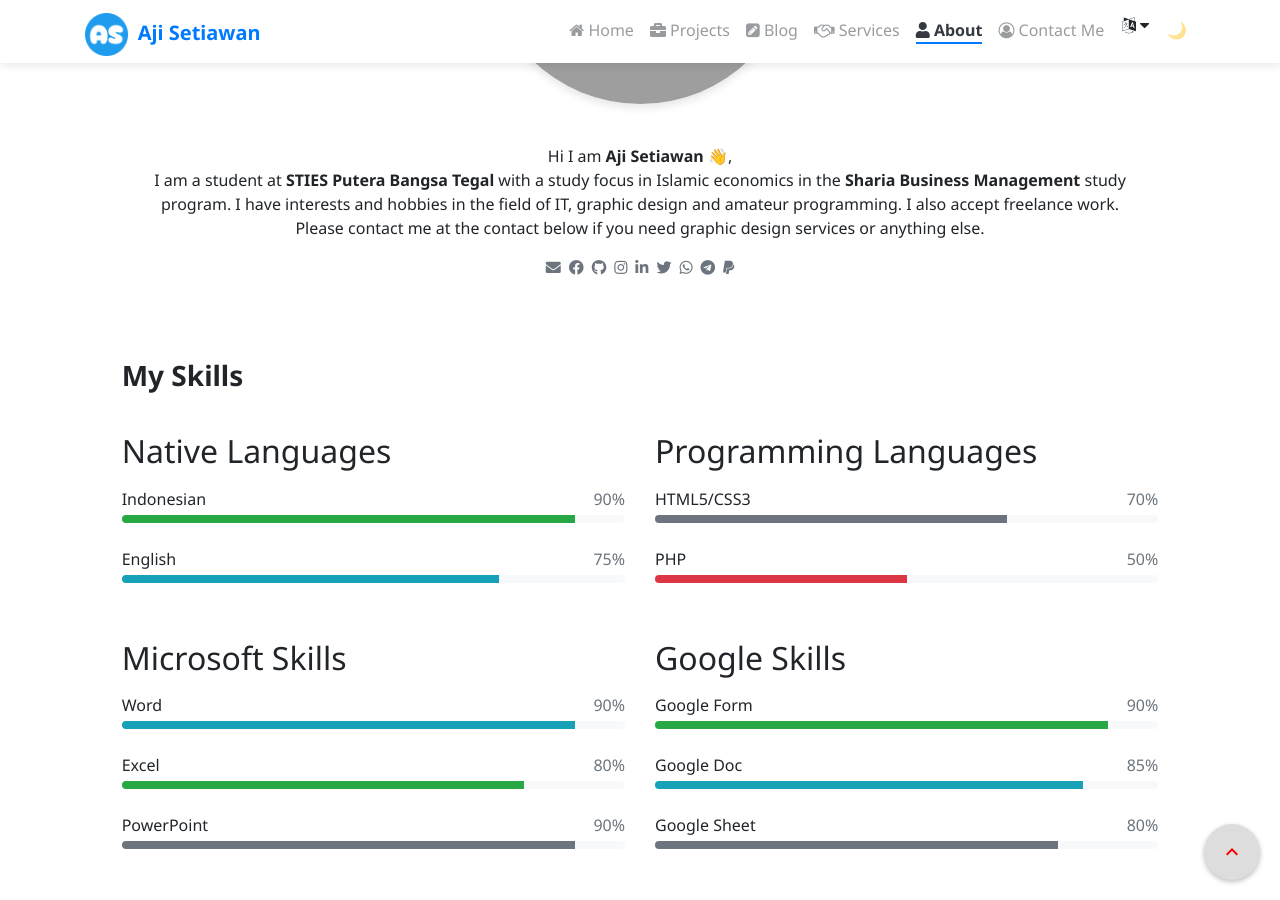
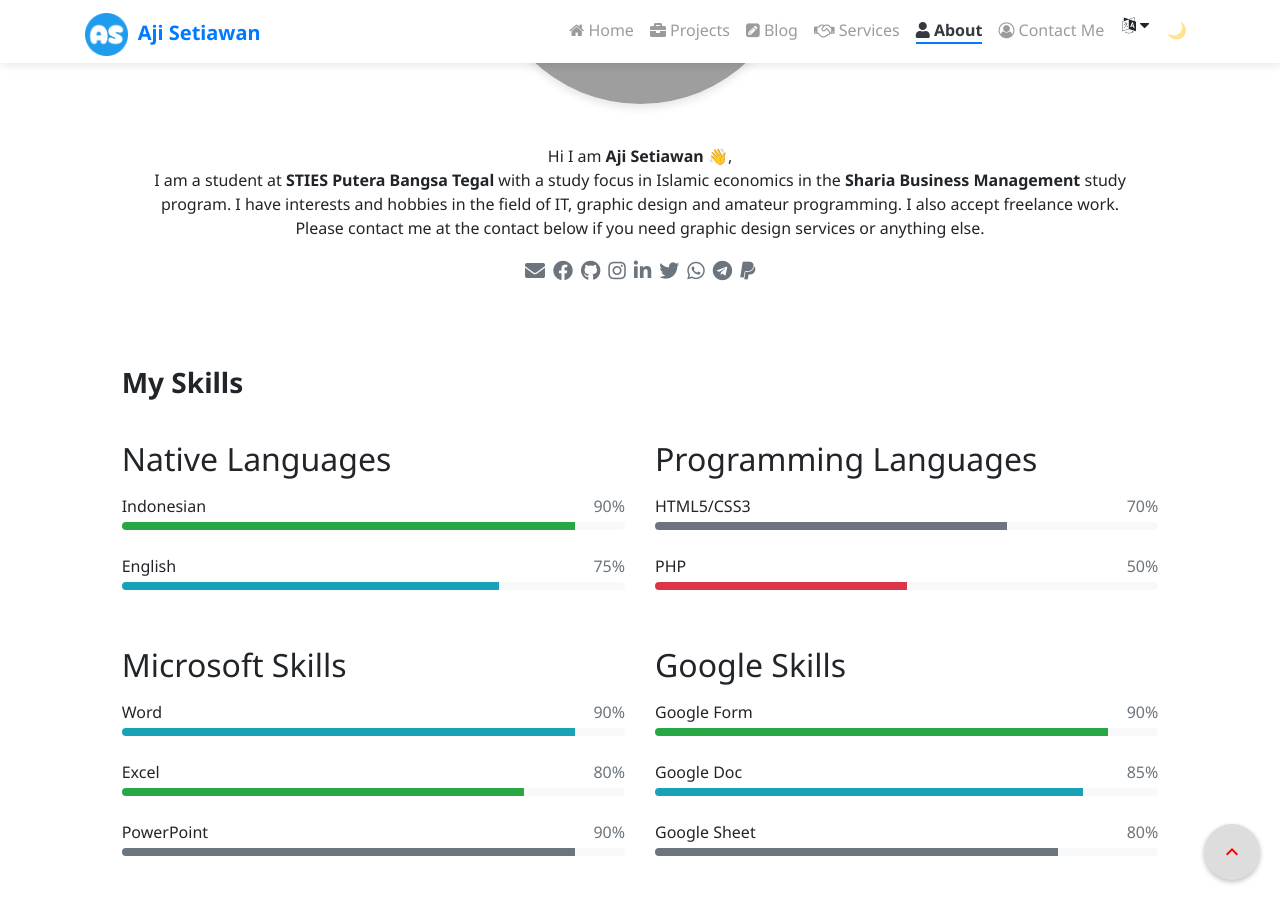
Before and after one commit to ajisetiawan716/ajisetiawan716.github.io, a Jekyll site: the page built from pages/about.md, in a window 1280 px wide and 900 px high, scrolled down 605 px. Built offline with Jekyll 4.4.1, drawn with Linux system fonts in a browser that asks for light colours; nearby versions of some CDN libraries; emoji names are drawn with the system emoji font; comment, search, counter and statistics services are not loaded; a style sheet for code colours, icons or effects is not loaded; grey boxes are pictures that could not be loaded.

Commit message:
Update social.html

```diff
--- a/_includes/social.html
+++ b/_includes/social.html
@@ -1,4 +1,4 @@
-<div class="container-fluid justify-content-center" style="display: flex; font-size: 15px; ! important;">
+<div class="container-fluid justify-content-center" style="display: flex; font-size: 20px; ! important;">
 
   {%- assign unfocused_color = "6c757d" -%}
 
```
